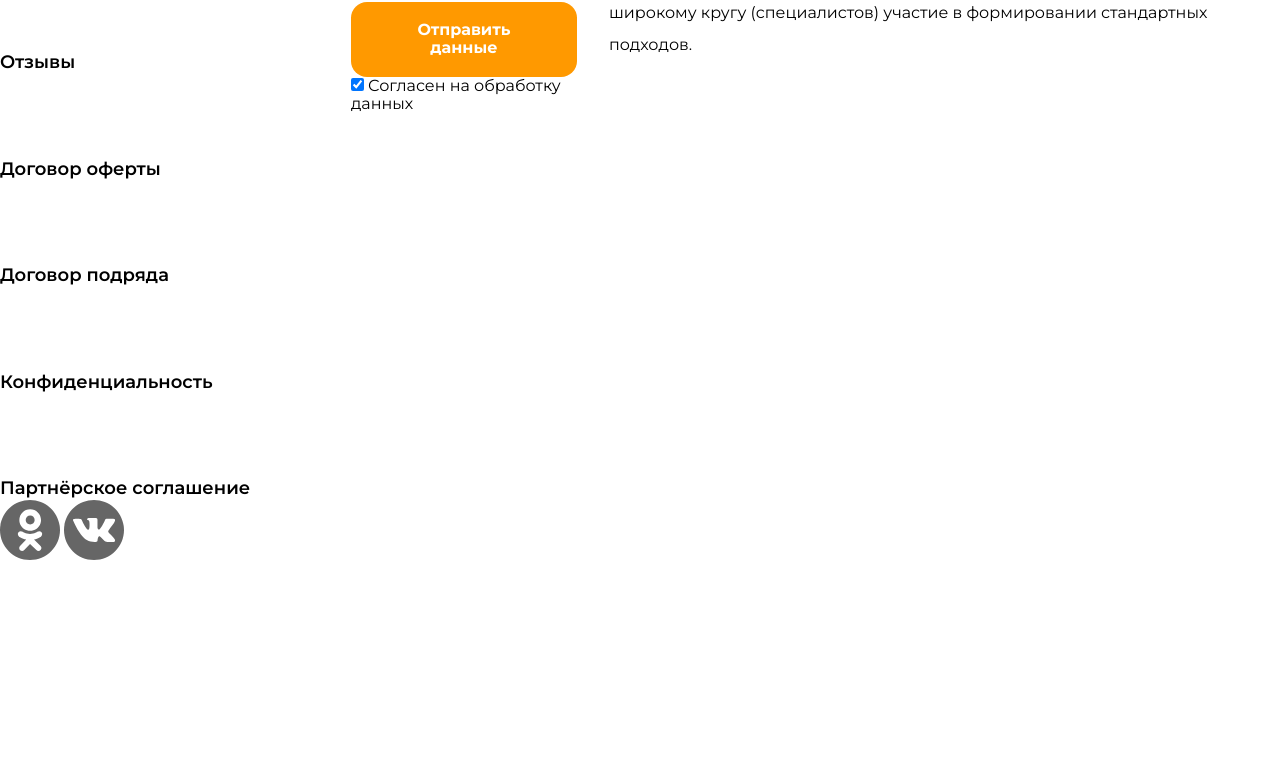
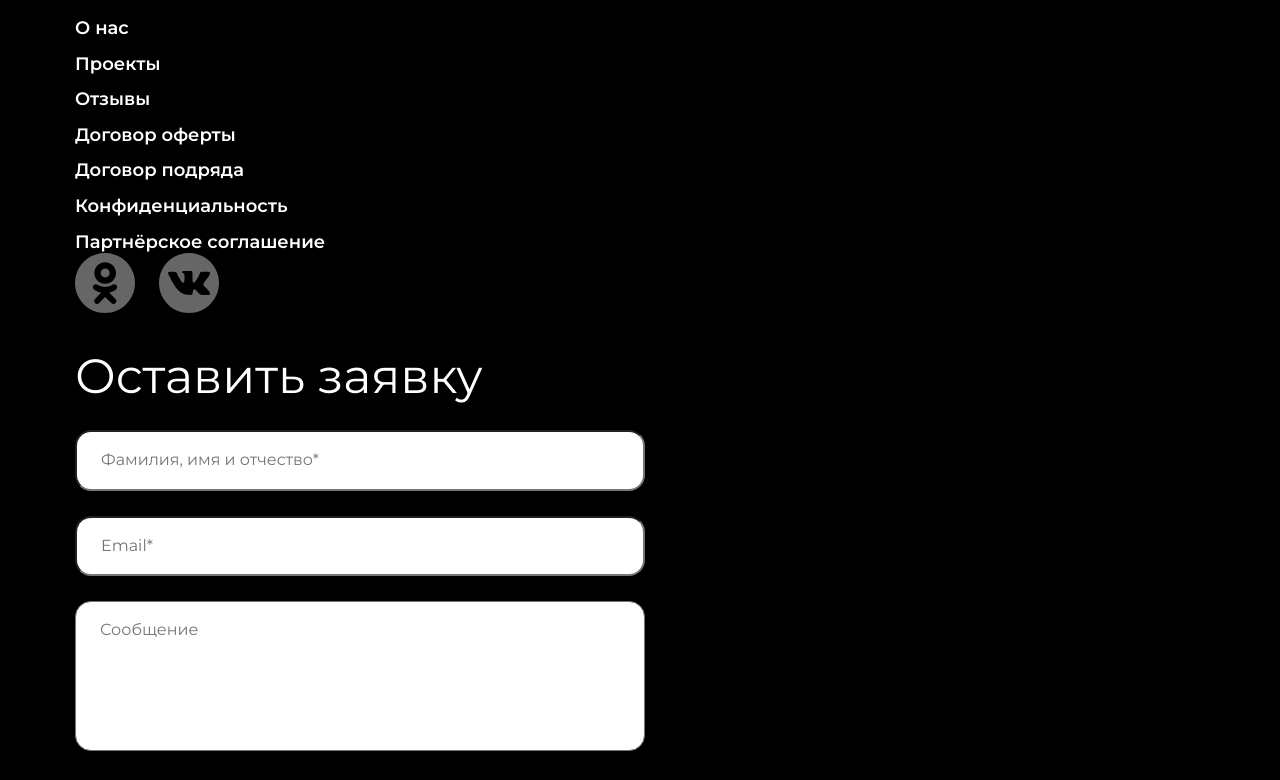
Before and after one commit to ManGo-WEB/evklid, a plain HTML site: page index.html in a window 1280 px wide. Shown: the part 4048-4828 px from the top of the page. Before the commit the page ends 4612 px from the top, so only its background shows below. Drawn offline with Linux system fonts and the light colour scheme.

Commit message:
Add Footer block styles

```diff
--- a/css/style.css
+++ b/css/style.css
@@ -453,3 +453,128 @@ body {
 	margin: 0;
 	line-height: 200%;
 }
+
+/* Footer */
+.footer {
+	padding: 50px 75px;
+	background: var(--black);
+	color: var(--white);
+}
+
+.footer__wrapper {
+	flex-wrap: wrap;
+	gap: 30px;
+}
+
+.footer__left {
+	display: flex;
+	flex-direction: column;
+	min-height: 252px;
+	margin-right: 320px;
+}
+
+.foooter__center {
+	margin-right: 206px;
+}
+
+.footer__right {
+	max-width: 363px;
+	padding-top: 87px;
+}
+
+.foter-logo {
+	display: block;
+	margin-bottom: 23px;
+}
+
+.footer-logo__img {
+	width: 224px;
+}
+
+.nav_footer {
+
+}
+
+.nav__list_footer {
+	flex-direction: column;
+	gap: 14px;
+}
+
+.social  {
+	display: flex;
+	gap: 24px;
+	margin-top: auto;
+}
+
+.form {
+	display: flex;
+	flex-direction: column;
+	min-width: 570px;
+}
+.form__title {
+	margin: 0;
+	margin-bottom: 25px;
+	font-size: 48px;
+	font-weight: 400;
+	line-height: 120%;
+}
+
+.form__input {
+	margin-bottom: 25px;
+	padding: 19px 24px;
+	border-radius: 16px;
+}
+
+.form__textarea {
+	height: 150px;
+	margin-bottom: 32px;
+	padding: 19px 24px;
+	border-radius: 16px;
+	resize: none;
+}
+
+.form__btn {
+	padding: 19px 52px;
+}
+
+.form__buttom {
+	display: flex;
+	align-items: center;
+	gap: 20px;
+}
+
+.form__label {
+	position: relative;
+	padding-left: 20px;
+}
+
+.form__label::before,
+.form__label::after  {
+	position: absolute;
+	content: "";
+	width: 14px;
+	height: 14px;
+	top: 50%;
+	left: 0;
+	transform: translateY(-50%);
+}
+
+.form__label::before {
+	border: 1px solid var(--light-gray);
+}
+
+.form__checkbox + .form__label::after {
+	background: none;
+}
+
+.form__checkbox:checked + .form__label::after {
+	background: url('../img/check.svg') no-repeat center center / contain;
+}
+
+.form__checkbox {
+	display: none;
+}
+
+.footer__text {
+	color: var(--white);
+}
--- a/index.html
+++ b/index.html
@@ -155,7 +155,7 @@
 	<footer class="footer">
 		<div class="container">
 			<div class="footer__wrapper block">
-				<div class="block__left">
+				<div class="block__left footer__left">
 					<a class="foter-logo" href="#">
 						<img class="footer-logo__img" src="img/logo-footer.svg" alt="Logo">
 					</a>
@@ -211,12 +211,12 @@
 					</ul>
 				</div>
 
-				<div class="block__center">
-					<h2 class="block__title">Оставить заявку</h2>
+				<div class="block__center foooter__center">
+					<h2 class="form__title">Оставить заявку</h2>
 					<form class="form" action="https://jsonplaceholder.typicode.com/posts" method="POST">
 						<input class="form__input" name="name" type="text" placeholder="Фамилия, имя и отчество*" required>
 						<input class="form__input" name="email" type="email" placeholder="Email*" required>
-						<textarea class="form__textarea" name="message" placeholder="Сообщение">Отправить данные</textarea>
+						<textarea class="form__textarea" name="message" placeholder="Сообщение"></textarea>
 						<div class="form__buttom">
 							<button class="btn-reset btn form__btn" type="submit">Отправить данные</button>
 							<input class="form__checkbox" id="check" name="agreement" type="checkbox" checked>
@@ -225,7 +225,7 @@
 					</form>
 				</div>
 
-				<div class="block__right">
+				<div class="block__right footer__right">
 					<p class="text footer__text">Высокий уровень вовлечения представителей целевой аудитории является чётким
 						доказательством простого факта: разбавленное изрядной долей эмпатии, рациональное мышление позволяет оценить
 						значение модели развития. Таким образом, консультация
```
Also changed, not shown: img/check.svg (added).
